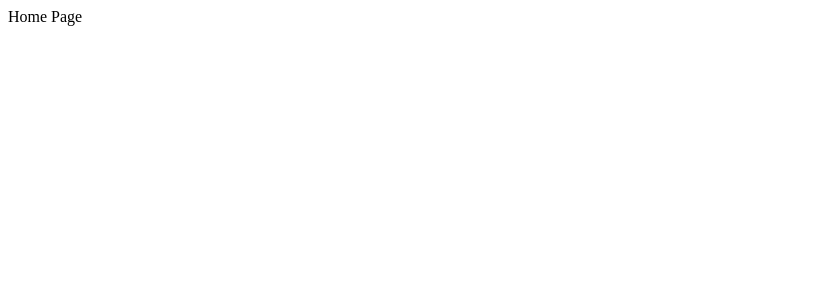
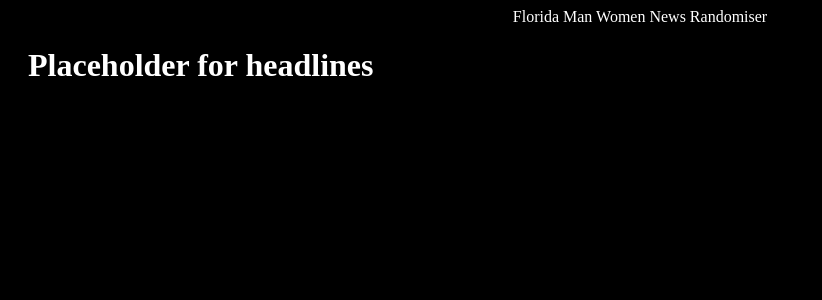
Before and after one commit to patekOnlyPrograms/Florida-Man-Women-News-Randomiser, a Flask app: page / in a window 1280 px wide. Before the commit the part shown is almost empty. Shown: the top 300 px of the page, without its empty margins (0-822 px from the left). Run offline with Flask 3, Linux system fonts and the light colour scheme.

Commit message:
Adds styling and barebones of website

```diff
--- /dev/null
+++ b/static/template.css
@@ -0,0 +1,13 @@
+body {
+  background-color: black;
+}
+
+.title {
+    color: white;
+    text-align: center;
+}
+
+h1 {
+  color: white;
+  margin-left: 20px;
+}
--- a/templates/about.html
+++ b/templates/about.html
@@ -2,6 +2,7 @@
 <html lang="en">
 <head>
     <meta charset="UTF-8">
+    <link rel="stylesheet" href="static/template.css">
     <title>About</title>
 </head>
 <body>
--- a/templates/index.html
+++ b/templates/index.html
@@ -2,9 +2,11 @@
 <html lang="en">
 <head>
     <meta charset="UTF-8">
-    <title>Home</title>
+    <link rel="stylesheet" href="static/template.css">
+    <title>Florida Man Women News Randomiser</title>
 </head>
 <body>
-    <div>Home Page</div>
+    <div class="title">Florida Man Women News Randomiser</div>
+    <h1>Placeholder for headlines</h1>
 </body>
 </html>
```
